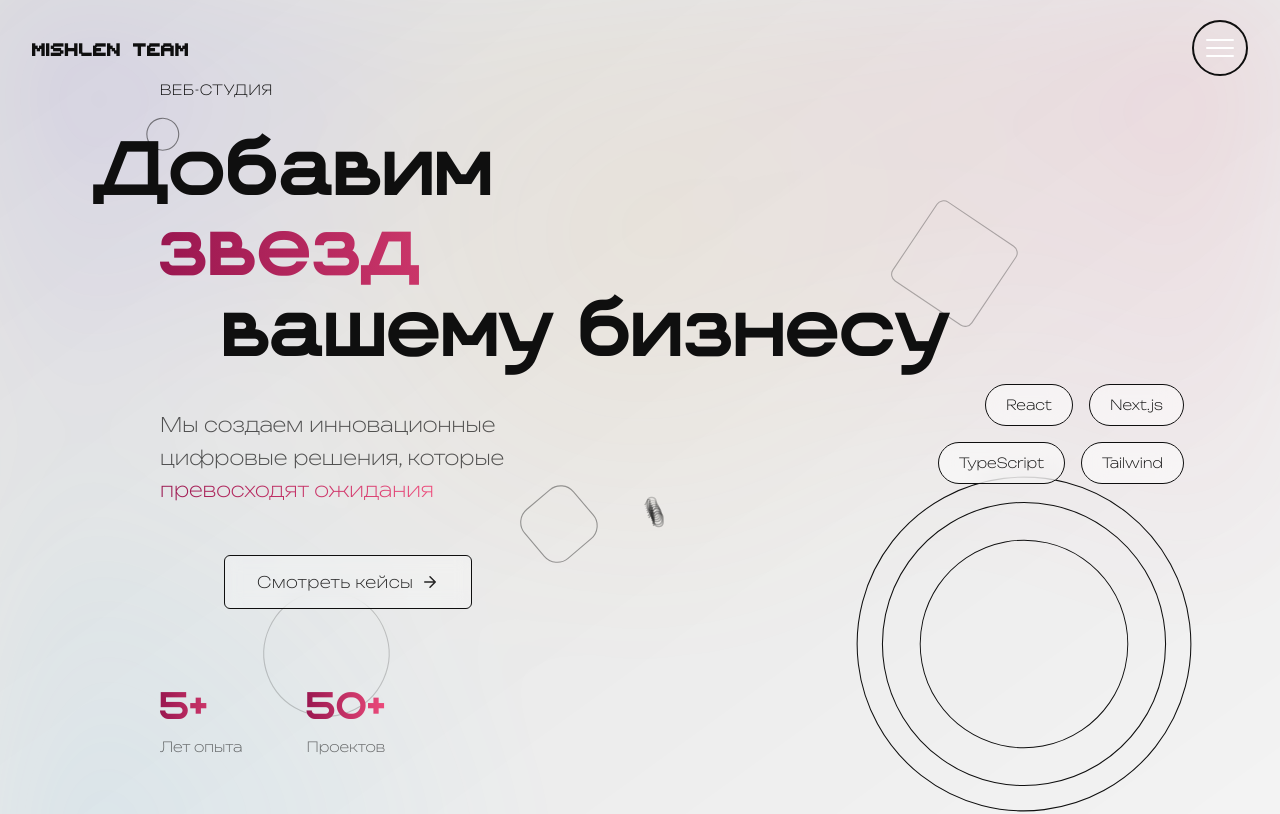
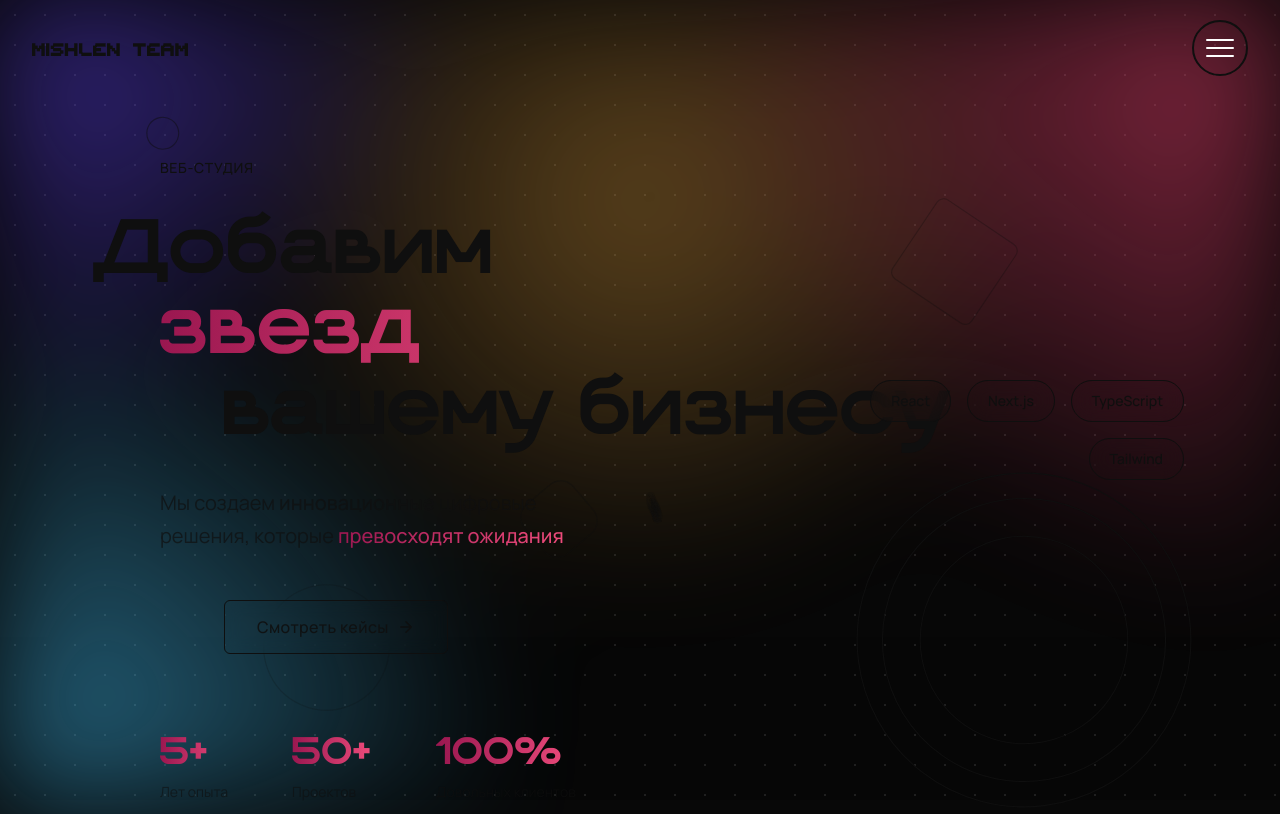
Before and after one commit to burkovmu/mishlenteam20, a Next.js app: page / in a window 1280 px wide. Shown: the top 814 px of the page. Built offline with nearby package versions, Linux system fonts and the light colour scheme.

Commit message:
Добавлено затемнение фона с эффектами и анимацией

```diff
--- a/src/app/globals.css
+++ b/src/app/globals.css
@@ -26,7 +26,7 @@
 }
 
 :root {
-  --background: #0f0f0f;
+  --background: transparent;
   --foreground: #ffffff;
   --accent: #9A1750;
   --secondary: #EE4C7C;
@@ -40,13 +40,13 @@
 }
 
 @theme inline {
-  --color-background: var(--background);
+  --color-background: transparent;
   --color-foreground: var(--foreground);
 }
 
 @media (prefers-color-scheme: light) {
   :root {
-    --background: #ffffff;
+    --background: transparent;
     --foreground: #0f0f0f;
     --card: #f5f5f5;
     --card-foreground: #171717;
@@ -57,14 +57,15 @@
 html {
   scroll-behavior: smooth;
   height: 100%;
+  background: #080808;
 }
 
 body {
-  background: var(--background);
+  background: transparent;
   color: var(--foreground);
   font-family: 'Bounded', system-ui, -apple-system, BlinkMacSystemFont, 'Segoe UI', Roboto, 'Helvetica Neue', Arial, sans-serif;
   overflow-x: hidden;
-  transition: background 0.3s ease-in-out;
+  transition: color 0.3s ease-in-out;
   min-height: 100%;
   position: relative;
   cursor: auto; /* Возвращаем обычный курсор */
--- a/src/app/layout.tsx
+++ b/src/app/layout.tsx
@@ -1,50 +1,43 @@
-import type { Metadata } from "next";
-import { Manrope, Space_Grotesk, Montserrat } from "next/font/google";
+'use client';
+
+import { Manrope } from "next/font/google";
 import "./globals.css";
-import SmoothScroll from "../components/ui/SmoothScroll";
+import { ReactNode } from "react";
 import Header from "../components/layout/Header";
 import Footer from "../components/ui/Footer";
+import { BackgroundEffect } from "../components/ui/BackgroundEffect";
 
 // Основной текст: Manrope - современный, четкий и хорошо читаемый шрифт
 const manrope = Manrope({
   subsets: ["latin", "cyrillic"],
-  variable: "--font-sans",
+  weight: ["200", "300", "400", "500", "600", "700", "800"],
   display: "swap",
+  variable: "--font-manrope",
 });
-
-// Монотипный шрифт: Space Grotesk - стильный моноширинный шрифт с геометрическими формами
-const spaceGrotesk = Space_Grotesk({
-  subsets: ["latin"],
-  variable: "--font-mono",
-  display: "swap",
-});
-
-// Шрифт для заголовков: Montserrat - элегантный шрифт с современным характером
-const montserrat = Montserrat({
-  subsets: ["latin", "cyrillic"],
-  variable: "--font-display",
-  display: "swap",
-});
-
-export const metadata: Metadata = {
-  title: "Mishlen Team | Веб-студия",
-  description: "Мы создаем современные веб-сайты с уникальным дизайном и впечатляющей анимацией",
-  keywords: ["Mishlen Team", "веб-студия", "дизайн сайтов", "разработка сайтов", "анимация", "премиум"],
-};
 
 export default function RootLayout({
   children,
-}: Readonly<{
-  children: React.ReactNode;
-}>) {
+}: {
+  children: ReactNode;
+}) {
   return (
-    <html lang="ru" className={`${manrope.variable} ${spaceGrotesk.variable} ${montserrat.variable}`}>
-      <body className="antialiased">
-        <Header />
-        <SmoothScroll>
-          {children}
+    <html lang="ru">
+      <head>
+        <meta charSet="utf-8" />
+        <meta name="viewport" content="width=device-width, initial-scale=1" />
+        <meta name="description" content="Инновационная веб-студия, специализирующаяся на разработке современных веб-сайтов и интерактивных приложений." />
+        <title>WebStudio — Современные решения для вашего бизнеса</title>
+        <link rel="icon" href="/favicon.ico" />
+      </head>
+      <body className={`${manrope.className} ${manrope.variable}`}>
+        <BackgroundEffect />
+        <div className="min-h-screen flex flex-col">
+          <Header />
+          <main className="flex-grow">
+            {children}
+          </main>
           <Footer />
-        </SmoothScroll>
+        </div>
       </body>
     </html>
   );
--- a/src/components/sections/Hero.tsx
+++ b/src/components/sections/Hero.tsx
@@ -7,7 +7,6 @@ import { ScrollTrigger } from 'gsap/ScrollTrigger';
 
 const Hero = () => {
   const containerRef = useRef<HTMLDivElement>(null);
-  const [mousePosition, setMousePosition] = useState({ x: 0, y: 0 });
 
   useEffect(() => {
     gsap.registerPlugin(ScrollTrigger);
@@ -22,21 +21,6 @@ const Hero = () => {
           stagger: 0.2,
           ease: 'power3.out',
         });
-
-        const handleMouseMove = (e: MouseEvent) => {
-          // Обновляем позицию мыши для интерактивного фона
-          const { clientX, clientY } = e;
-          setMousePosition({
-            x: clientX / window.innerWidth,
-            y: clientY / window.innerHeight
-          });
-        };
-
-        window.addEventListener('mousemove', handleMouseMove);
-
-        return () => {
-          window.removeEventListener('mousemove', handleMouseMove);
-        };
       }
     };
 
@@ -57,22 +41,6 @@ const Hero = () => {
       ref={containerRef}
       className="relative min-h-screen w-full overflow-hidden bg-background"
     >
-      {/* Интерактивный цветной фон с градиентными пятнами */}
-      <div
-        className="absolute inset-0 z-0 opacity-40 pointer-events-none"
-        style={{
-          background: `radial-gradient(circle at ${mousePosition.x * 100}% ${mousePosition.y * 100}%, rgba(100, 70, 255, 0.3), transparent 30%),
-                      radial-gradient(circle at ${100 - mousePosition.x * 100}% ${mousePosition.y * 80}%, rgba(255, 70, 120, 0.3), transparent 40%),
-                      radial-gradient(circle at ${mousePosition.x * 80}% ${100 - mousePosition.y * 100}%, rgba(70, 200, 255, 0.3), transparent 35%),
-                      radial-gradient(circle at ${mousePosition.x * 50 + 50}% ${mousePosition.y * 50 + 25}%, rgba(255, 180, 70, 0.2), transparent 45%)`,
-          filter: 'blur(60px)',
-          transition: 'background 0.3s ease-out'
-        }}
-      />
-
-      {/* Полупрозрачная текстура шума для эффекта затемнения */}
-      <div className="absolute inset-0 z-0 bg-gradient-to-br from-black/30 to-black/10 opacity-40 mix-blend-multiply pointer-events-none" />
-
       {/* Фоновые элементы */}
       <div className="absolute inset-0 overflow-hidden">
         <div className="absolute top-0 left-0 w-2/3 h-screen bg-accent/5 -skew-x-12 transform origin-top-left" />
--- /dev/null
+++ b/src/components/ui/BackgroundEffect.tsx
@@ -0,0 +1,78 @@
+'use client';
+
+import { useState, useEffect } from 'react';
+
+export const BackgroundEffect = () => {
+  const [mousePosition, setMousePosition] = useState({ x: 0, y: 0 });
+  const [scrollPosition, setScrollPosition] = useState(0);
+
+  useEffect(() => {
+    const handleMouseMove = (e: MouseEvent) => {
+      // Обновляем позицию мыши для интерактивного фона
+      const { clientX, clientY } = e;
+      setMousePosition({
+        x: clientX / window.innerWidth,
+        y: clientY / window.innerHeight
+      });
+    };
+
+    const handleScroll = () => {
+      // Получаем процент прокрутки страницы
+      const scrollTop = window.scrollY;
+      const docHeight = document.body.scrollHeight - window.innerHeight;
+      const scrollPercent = scrollTop / docHeight;
+      setScrollPosition(scrollPercent);
+    };
+
+    window.addEventListener('mousemove', handleMouseMove);
+    window.addEventListener('scroll', handleScroll);
+
+    return () => {
+      window.removeEventListener('mousemove', handleMouseMove);
+      window.removeEventListener('scroll', handleScroll);
+    };
+  }, []);
+
+  return (
+    <>
+      {/* Интерактивный цветной фон с градиентными пятнами */}
+      <div
+        className="fixed inset-0 z-[-1] opacity-70 pointer-events-none"
+        style={{
+          background: `radial-gradient(circle at ${mousePosition.x * 100}% ${mousePosition.y * 100}%, rgba(100, 70, 255, 0.8), transparent 30%),
+                      radial-gradient(circle at ${100 - mousePosition.x * 100}% ${mousePosition.y * 80}%, rgba(255, 70, 120, 0.8), transparent 40%),
+                      radial-gradient(circle at ${mousePosition.x * 80}% ${100 - mousePosition.y * 100}%, rgba(70, 200, 255, 0.8), transparent 35%),
+                      radial-gradient(circle at ${mousePosition.x * 50 + 50}% ${mousePosition.y * 50 + 25}%, rgba(255, 180, 70, 0.5), transparent 45%)`,
+          filter: 'blur(60px)',
+          transition: 'background 0.3s ease-out'
+        }}
+      />
+
+      {/* Более прозрачная текстура для затемнения */}
+      <div className="fixed inset-0 z-[-2] bg-gradient-to-br from-black/10 to-black/5 opacity-10 mix-blend-multiply pointer-events-none" />
+
+      {/* Эффект затемнения с узором */}
+      <div className="fixed inset-0 z-[-3] pointer-events-none">
+        <div className="absolute inset-0 bg-[#080808] opacity-40" />
+        <div
+          className="absolute inset-0 opacity-10"
+          style={{
+            backgroundImage: `radial-gradient(#ffffff 1px, transparent 1px)`,
+            backgroundSize: '30px 30px',
+            backgroundPosition: `${mousePosition.x * 10}px ${mousePosition.y * 10}px`,
+            transition: 'background-position 0.3s ease-out'
+          }}
+        />
+      </div>
+
+      {/* Динамическое затемнение при прокрутке */}
+      <div
+        className="fixed inset-0 z-[-4] bg-gradient-to-b from-black/0 via-black/40 to-black/80 pointer-events-none"
+        style={{
+          opacity: 0.2 + (scrollPosition * 0.3),
+          transition: 'opacity 0.3s ease-out'
+        }}
+      />
+    </>
+  );
+};
```
